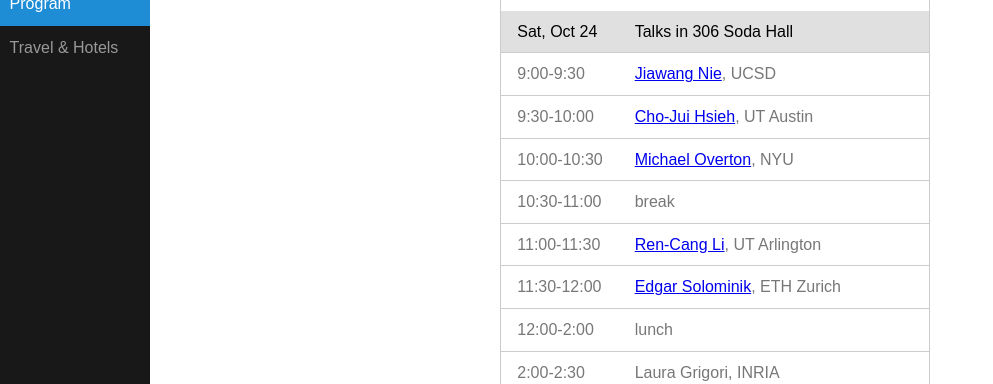
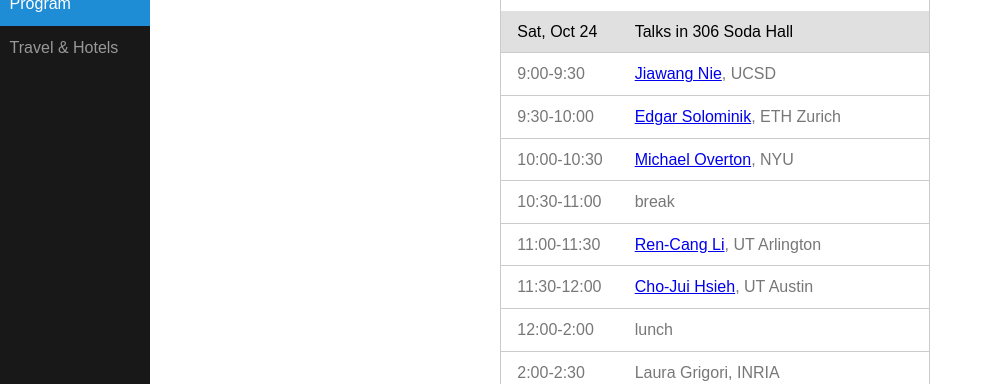
Before and after one commit to dbindel/dmml, a Jekyll site: the page built from program.html, in a window 1280 px wide and 900 px high, scrolled down 766 px. Shown: the part 152-536 px from the top of the window, without its empty margins (0-993 px from the left). Built offline with Jekyll 4.4.1, drawn with Linux system fonts in a browser that asks for light colours; formulas are drawn with MathJax 3; part of the change alters nothing that is shown.

```diff
--- a/_data/schedule.yml
+++ b/_data/schedule.yml
@@ -31,7 +31,7 @@
     - time: 9:00-9:30
       name: Jiawang Nie
     - time: 9:30-10:00
-      name: Cho-Jui Hsieh
+      name: Edgar Solominik
     - time: 10:00-10:30
       name: Michael Overton
     - time: 10:30-11:00
@@ -39,7 +39,7 @@
     - time: 11:00-11:30
       name: Ren-Cang Li
     - time: 11:30-12:00
-      name: Edgar Solominik
+      name: Cho-Jui Hsieh
     - time: 12:00-2:00
       name: lunch
     - time: 2:00-2:30
```
